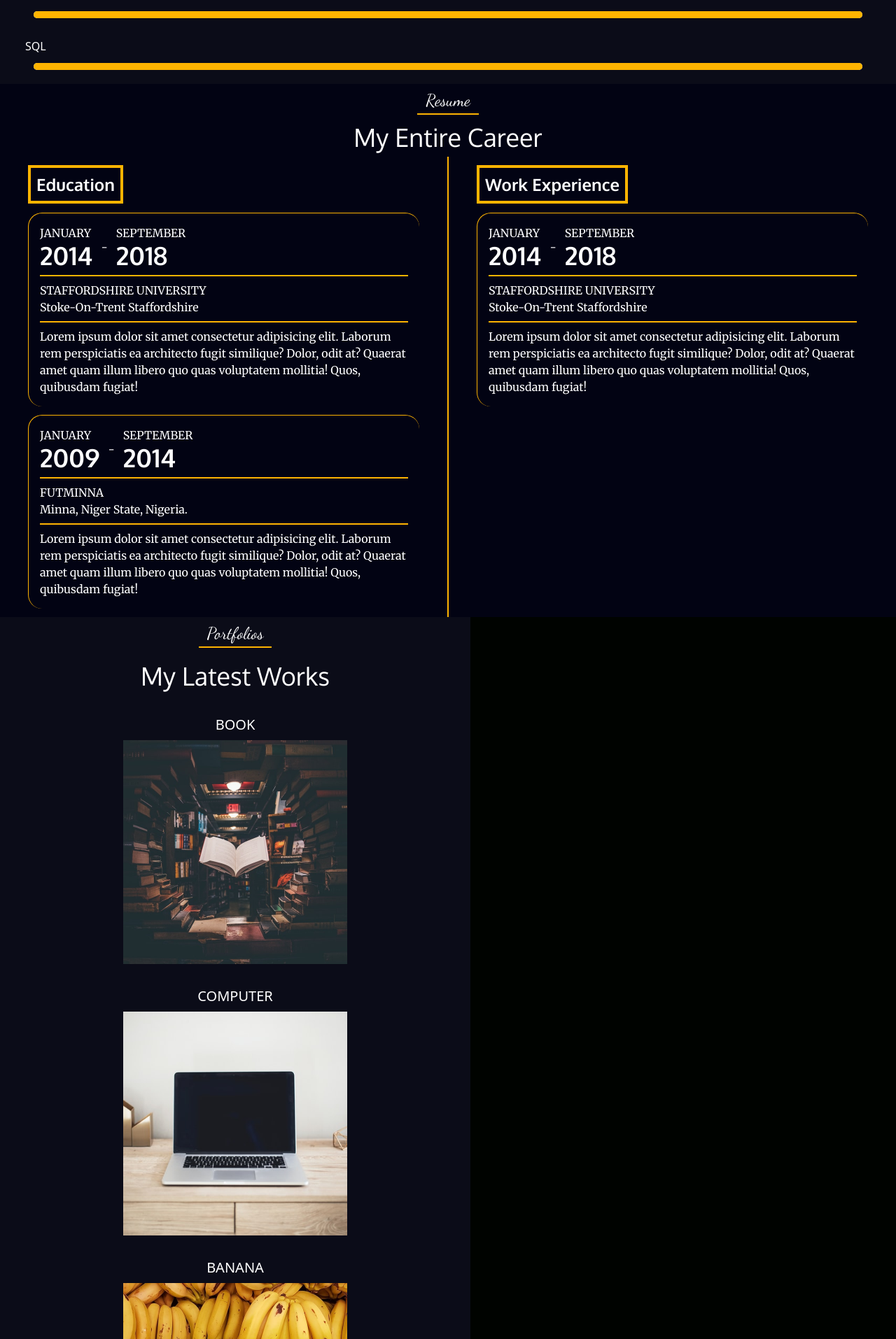
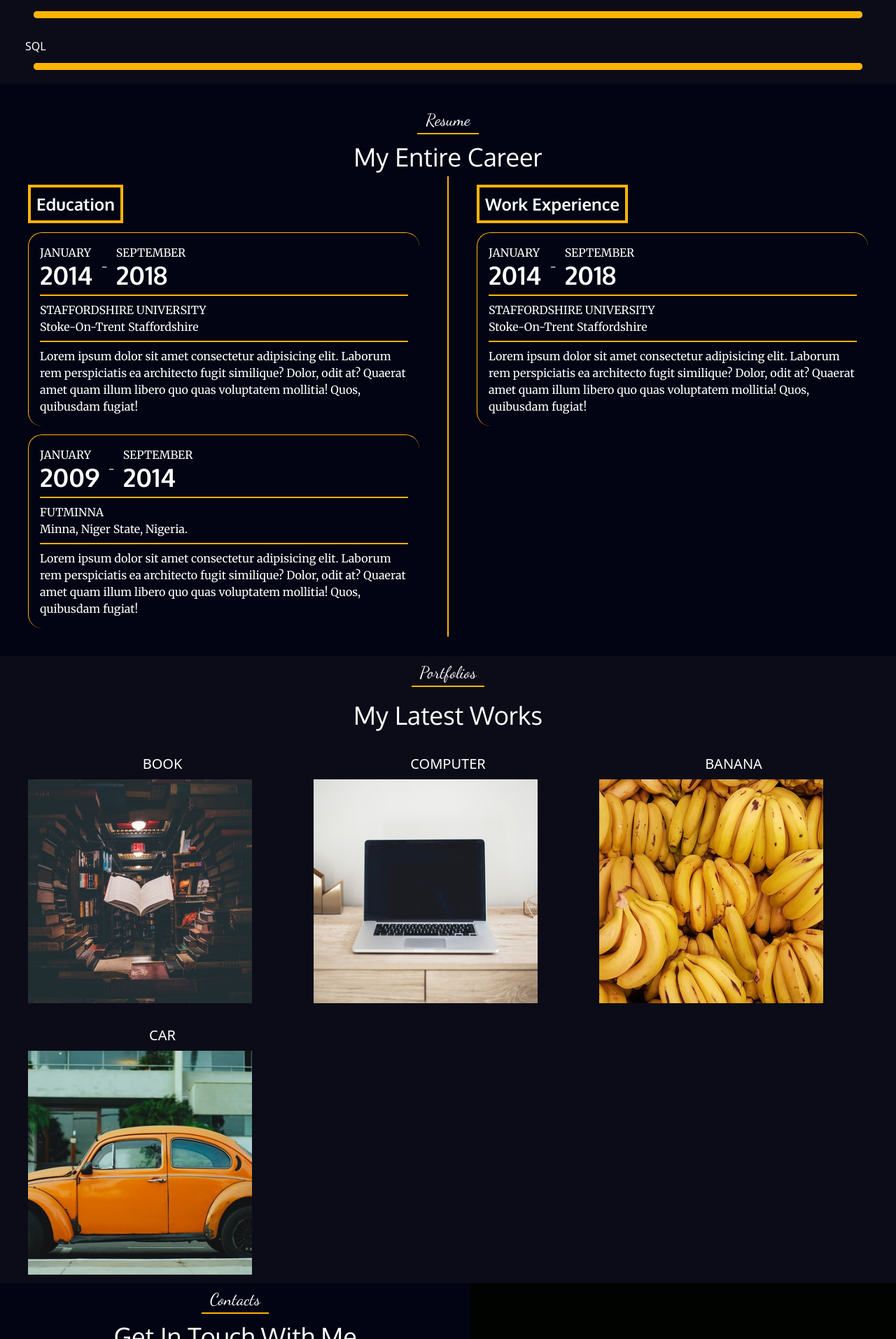
Before and after one commit to Kayphaz007/React-Portfolio, a React (Vite) app in the folder Frontend/: page / in a window 1280 px wide. Shown: the part 1186-3100 px from the top of the page at 70% size. Built offline with nearby package versions, Linux system fonts and the light colour scheme.

Commit message:
made portfolio section responsive

```diff
--- a/Frontend/src/components/Projects.tsx
+++ b/Frontend/src/components/Projects.tsx
@@ -4,17 +4,23 @@ import items from "../data/items.json";
 const Projects = () => {
   return (
     <>
-      <section className="text-white flex flex-col md:max-w-2xl main_2  m-0">
+      <section className="main_2">
+        <div className="text-white flex flex-col max-w-2xl md:max-w-7xl px-7  mx-auto">
           <h3 className="text-2xl text-center p-2">
             <span className="border-b-2 border-[#ffb401] pb-1 px-3">
               Portfolios
             </span>
           </h3>
           <h1 className="text-4xl text-center my-4">My Latest Works</h1>
-        <div className="flex flex-col justify-center items-center">
+          <div className="flex flex-col sm:flex-wrap sm:flex-row sm:justify-between items-center">
             {items.map((item) => (
-            <div className="text-center relative my-3">
-              <p className=" uppercase text-xl my-2">{item.name}</p>
+              <div
+                key={item.id}
+                className="text-center relative my-3 px-3 sm:basis-1/2 lg:basis-1/3"
+              >
+                <p key={item.id} className=" uppercase text-xl my-2 mx-auto">
+                  {item.name}
+                </p>
                 <img
                   key={item.id}
                   src={item.imgUrl}
@@ -23,6 +29,7 @@ const Projects = () => {
               </div>
             ))}
           </div>
+        </div>
       </section>
     </>
   );
--- a/Frontend/src/components/Resume.tsx
+++ b/Frontend/src/components/Resume.tsx
@@ -55,7 +55,7 @@ const Resume = () => {
   ]
   return (
     <section className=" main_1 ">
-      <div className="text-white font-paragraph m-0  max-w-2xl md:max-w-7xl px-7 mx-auto gap-3 ">
+      <div className="text-white font-paragraph m-0  max-w-2xl md:max-w-7xl px-7 py-7 mx-auto gap-3 ">
         <h3 className="text-2xl text-center p-2">
           <span className="border-b-2 border-[#ffb401] pb-1 px-3">Resume</span>
         </h3>
```
Lines whose indentation alone changed are shown as unchanged.
